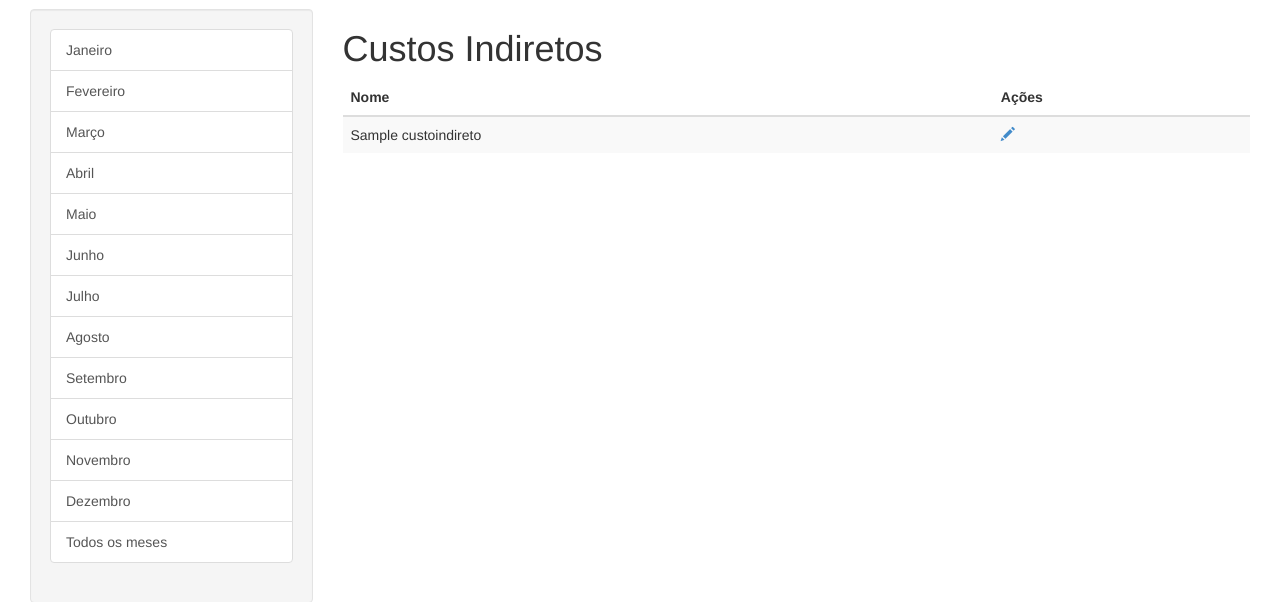
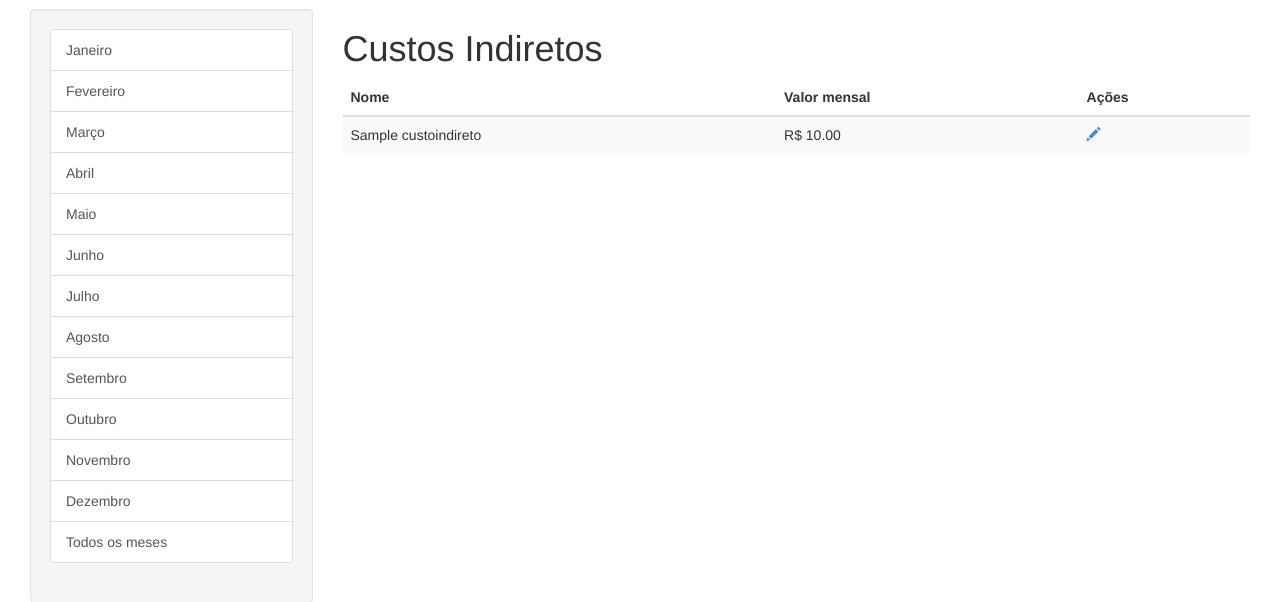
Before and after one commit to diegoaniceto/absorcao_custos, a Django app: page /custo-indireto/ in a window 1280 px wide. Shown: the part 51-653 px from the top of the page. Run offline with Django 3.2, Linux system fonts and the light colour scheme; a user stored in the database is signed in; tables that the repository leaves empty hold one stand-in row (values such as "Sample post"); some libraries are stand-ins or nearby versions.

Commit message:
Adicionar valor mensal à listagem de custos indiretos

```diff
--- a/custeio_absorcao/templates/absorcao/custo-indireto.html
+++ b/custeio_absorcao/templates/absorcao/custo-indireto.html
@@ -1,6 +1,7 @@
 {% extends 'absorcao/base.html' %}
 
 {% load static %}
+{% load humanize %}
 
 {% block title %}Custos Indiretos{% endblock %}
 
@@ -11,12 +12,14 @@
       <table class="table table-hover table-striped">
         <thead>
             <th>Nome</th>
+            <th>Valor mensal</th>
             <th>Ações</th>
         </thead>
         <tbody>
             {% for custo_indireto in custos_indiretos %}
             <tr>
             <td>{{ custo_indireto.nome }}</td>
+            <td>R$ {{ custo_indireto.valor_mensal|floatformat:2|intcomma }}</td>
             <td><a href="/custo_indireto/edit/{{ custo_indireto.id }}"><span class="glyphicon glyphicon-pencil"></span></a></td>
             </tr>
             {% endfor %}
```
